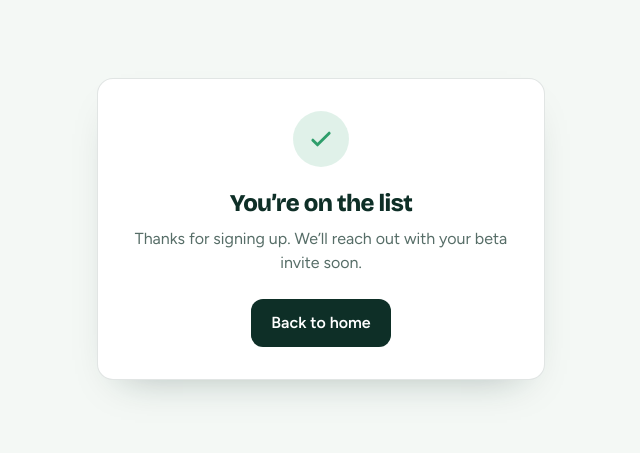
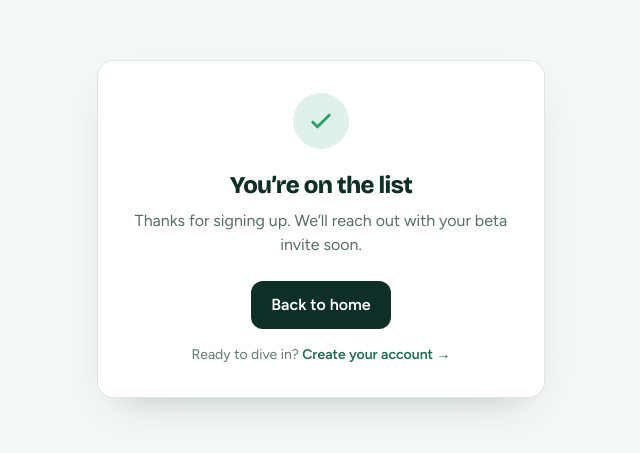
Before and after one commit to siahray/WorkSprout, a Next.js app: page /join/success in a window 1280 px wide. Shown: the part 171-624 px from the top of the page, without its empty margins (319-959 px from the left). Built offline with nearby package versions, Linux system fonts and the light colour scheme.

Commit message:
feat: add sign up entry points to landing nav and beta success page

```diff
--- a/app/join/success/page.tsx
+++ b/app/join/success/page.tsx
@@ -43,6 +43,16 @@ export default async function JoinSuccessPage({
         >
           Back to home
         </Link>
+
+        <p className="mt-4 text-sm text-[#0E2F27]/65">
+          Ready to dive in?{' '}
+          <Link
+            href={email ? `/signup?email=${encodeURIComponent(email)}` : '/signup'}
+            className={`font-semibold text-[#1F6B52] hover:underline ${focus} rounded`}
+          >
+            Create your account →
+          </Link>
+        </p>
       </div>
     </div>
   )
--- a/app/page.tsx
+++ b/app/page.tsx
@@ -131,6 +131,12 @@ export default function Home() {
           <span className="rounded-full bg-[#F4B63F] px-2.5 py-0.5 text-xs font-semibold">Beta</span>
         </div>
         <div className="flex items-center gap-5">
+          <Link
+            href="/signup"
+            className={`hidden text-sm font-semibold text-[#0E2F27]/75 hover:text-[#0E2F27] sm:block ${focus}`}
+          >
+            Sign up
+          </Link>
           <Link
             href="#join"
             className={`hidden rounded-lg bg-[#0E2F27] px-5 py-2.5 font-semibold text-white hover:bg-[#1F6B52] sm:block ${focus}`}
```
